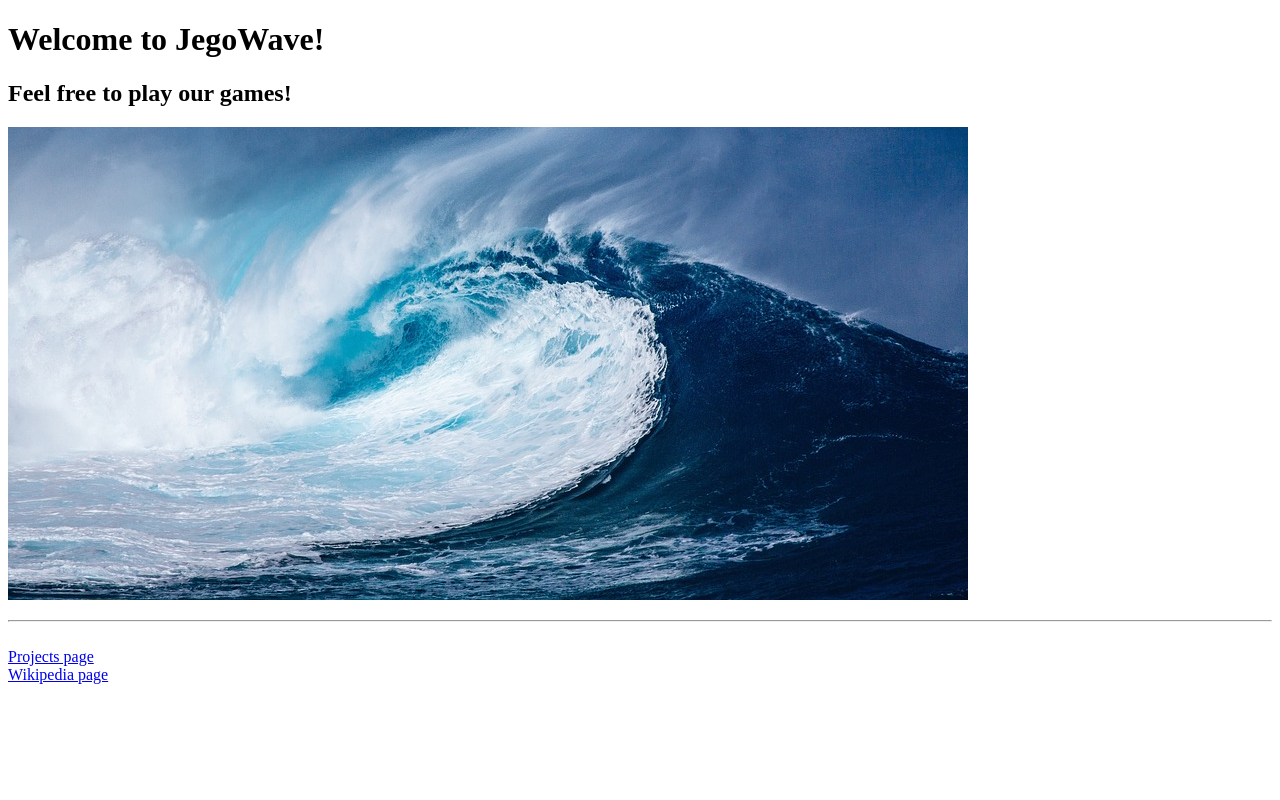
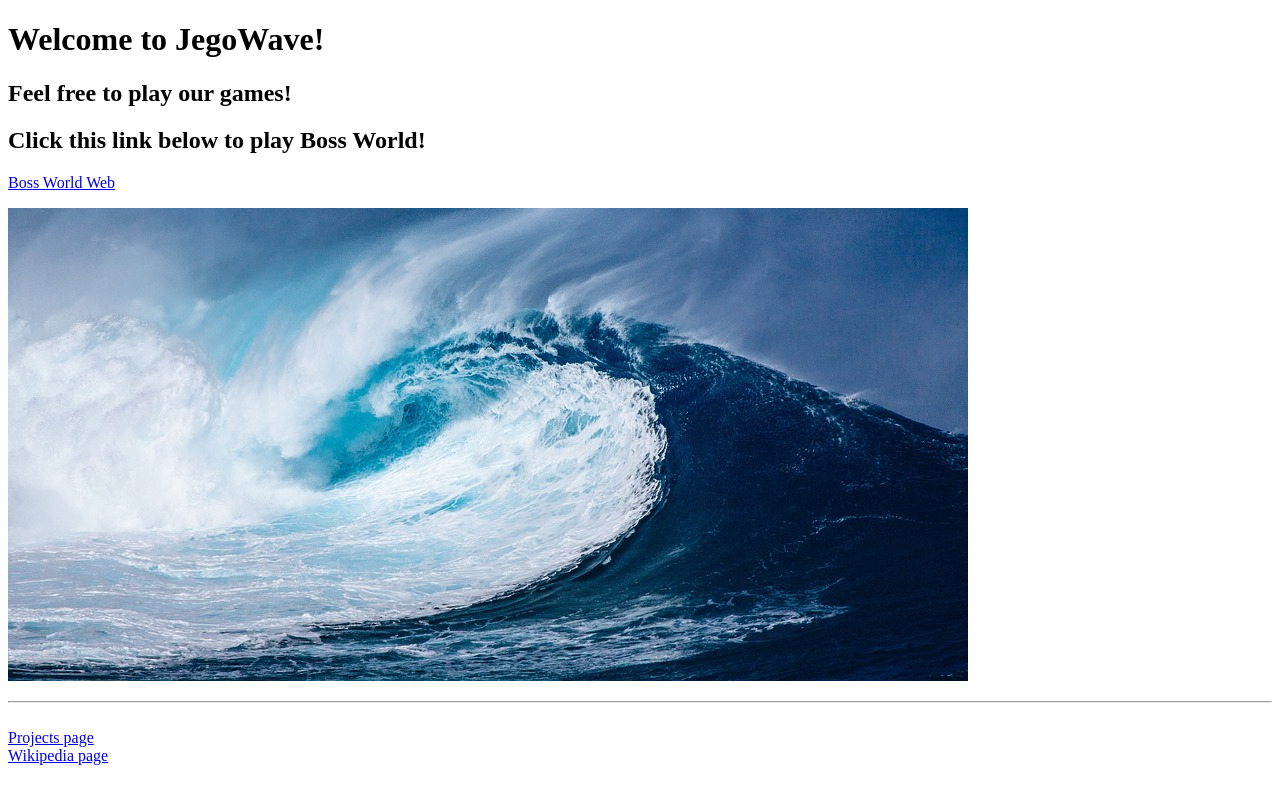
Before and after one commit to Jegowave/Jegowave.github.io, a plain HTML site: page index.html in a window 1280 px wide. Drawn offline with Linux system fonts and the light colour scheme.

Commit message:
Update index.html

```diff
--- a/index.html
+++ b/index.html
@@ -7,6 +7,14 @@
 <body>
 <h1> Welcome to JegoWave! </h1>
 <h2> Feel free to play our games! </h2>
+
+
+    <h2> Click this link below to play Boss World! </h2>
+    <p>
+    <!-- <a href="https://Jegowave.github.io/BossWorldPhase1WebGL.html"> Boss World </a> -->
+    <a href="https://Jegowave.github.io/WebGLv2/index.html"> Boss World Web</a>
+    </p>
+
 
     <p>
     <img src="Jegowave.github.io/wave-1913559_960_720.jpg">
```
